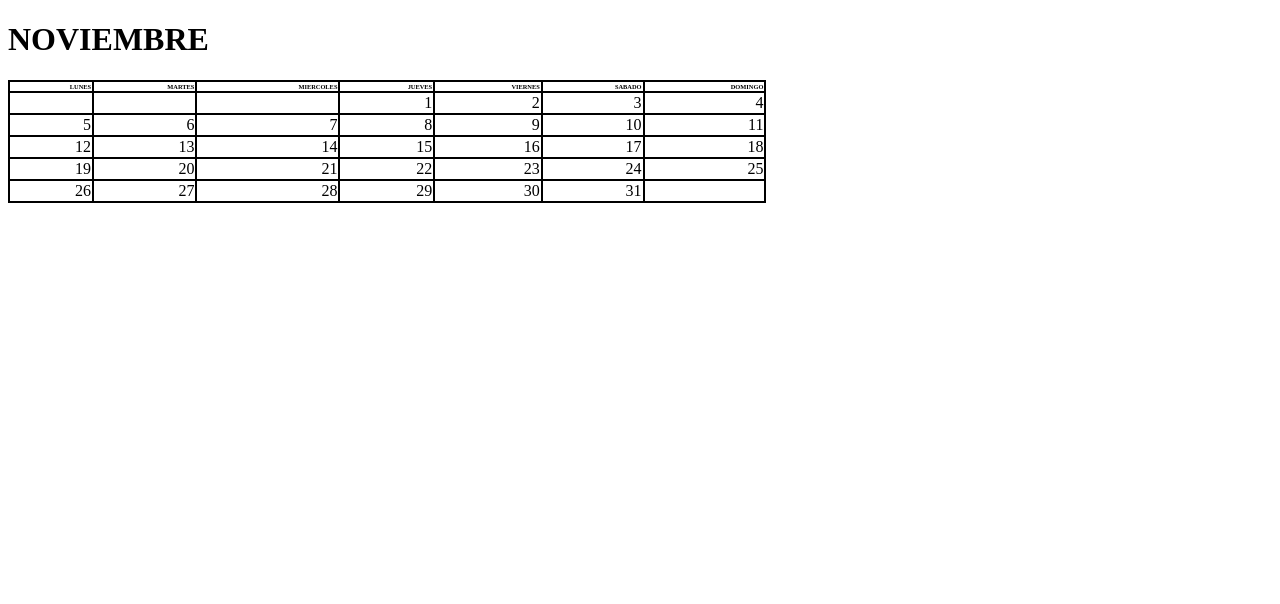
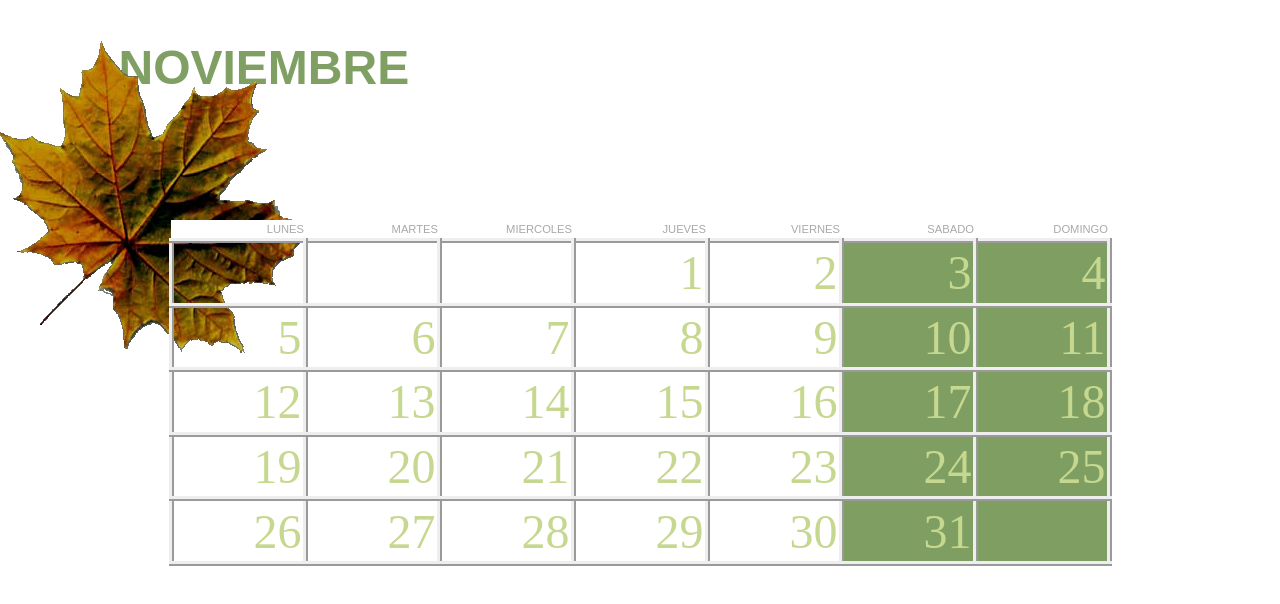
Before and after one commit to jortemar/HTML, a plain HTML site: page Ejercicios/Ejercicio03/calendario.html in a window 1280 px wide. Drawn offline with Linux system fonts and the light colour scheme.

Commit message:
casiCalendario

```diff
--- a/Ejercicios/Ejercicio03/calendario.css
+++ b/Ejercicios/Ejercicio03/calendario.css
@@ -2,19 +2,64 @@ body {
     font-size: 100%;
 }
 
-table, td, th {
-    border: 2px solid;
+table, td {
+    border: 5px;
+    border-style: ridge;
     border-collapse: collapse;
     text-align: right;
 }
 
 table {
-    width: 60%;
-    height: 100px;
+    border-style:none none;
 }
 
+th {
+    font-family:Arial, Helvetica, sans-serif;
+    font-weight: 200;
+    color:darkgrey;
+    font-size: 70%;
+    height: 1.4em;
+    background-color:white;
+}
 
+td {
+    font-size: 300%;
+    color:rgb(198, 216, 144);
+    height: 1.2em;
+    padding-left: 80px;
+}
 
-th {
-    font-size: 40%;
+table colgroup col:nth-child(6) {
+    background-color: #678d45d6;
 }
+
+table colgroup col:nth-child(7) {
+    background-color: #678d45d6;
+}
+
+h1 {
+    font-family:Arial, Helvetica, sans-serif;
+    font-size:3em;
+    color:#678d45d6;
+    position:relative;
+    right:50px;
+}
+
+.contenedor {
+    display:flex;
+    justify-content: center;
+}
+
+.div-1 {
+    text-align:justify;
+}
+.montar {
+    position:relative;
+    bottom: 100px;
+    right: 180px;
+}
+
+.empujarTabla {
+    position:relative;
+    bottom:250px;
+}
--- a/Ejercicios/Ejercicio03/calendario.html
+++ b/Ejercicios/Ejercicio03/calendario.html
@@ -8,9 +8,24 @@
     <link rel="stylesheet" href="calendario.css">
 </head>
 <body>
+    <div class="contenedor">
+        <div class="div-1">
+            <h1>NOVIEMBRE</h1>
+            <div class="montar">
+                <img style="position: relative; left: 0; top: 0;" src ="elementos/hoja3.gif">
+            </div>
+            <div class="empujarTabla">
+                <table>
+                    <colgroup>
+                        <col>
+                        <col>
+                        <col>
+                        <col>
+                        <col>
+                        <col>
+                        <col>
+                    </colgroup>
 
-    <h1>NOVIEMBRE</h1>
-    <table>
                     <tr>
                         <th>LUNES</th>
                         <th>MARTES</th>
@@ -66,5 +81,8 @@
                         <td></td>
                     </tr>
                 </table>
+            </div>
+        </div>
+    </div>
 </body>
 </html>
```
Also changed, not shown: Ejercicios/Ejercicio03/elementos/Calendario5.png (added), Ejercicios/Ejercicio03/elementos/Calendario7.jpg (added), Ejercicios/Ejercicio03/elementos/alce_hoja_200111.jpg (added), Ejercicios/Ejercicio03/elementos/hoja3.gif (added), Ejercicios/Ejercicio03/elementos/otoño_mar_bn.jpg (added), Ejercicios/Ejercicio03/elementos/tranvia_bn1.jpg (added). Lines whose indentation alone changed are shown as unchanged.
